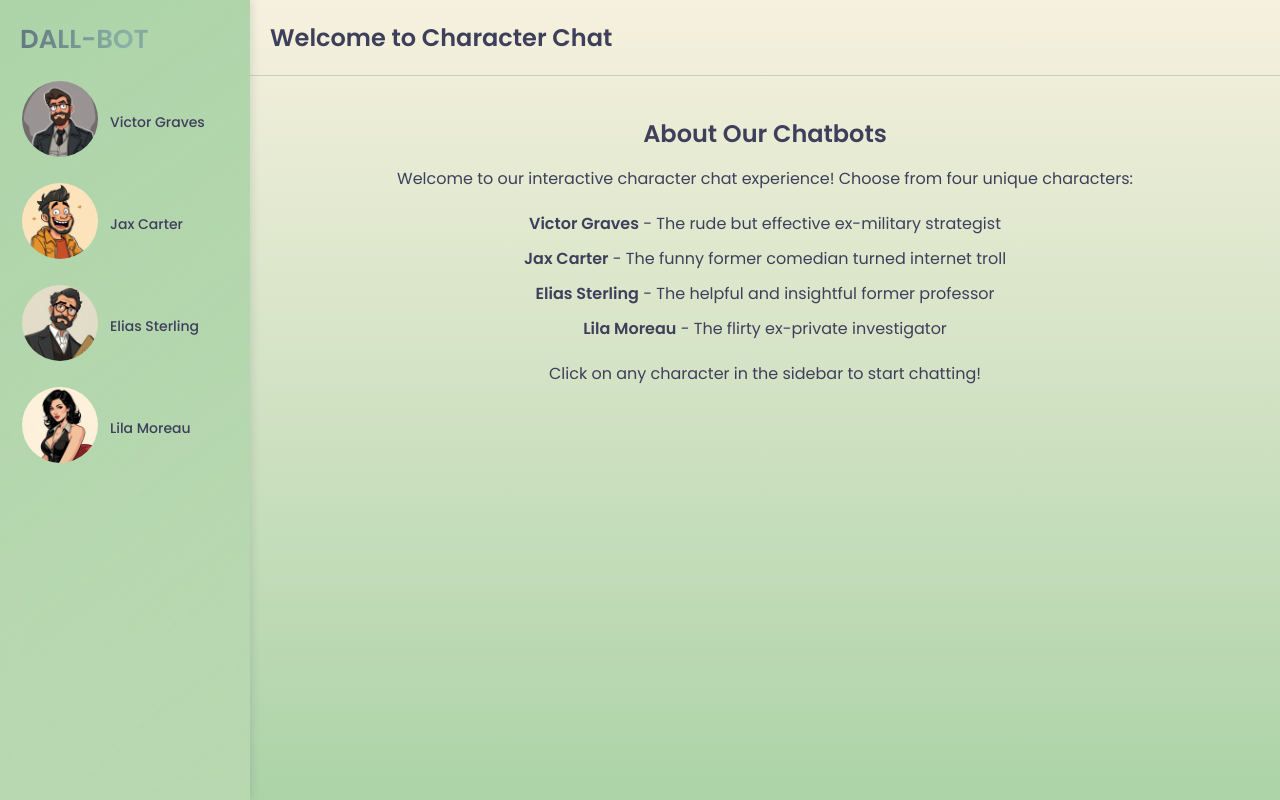
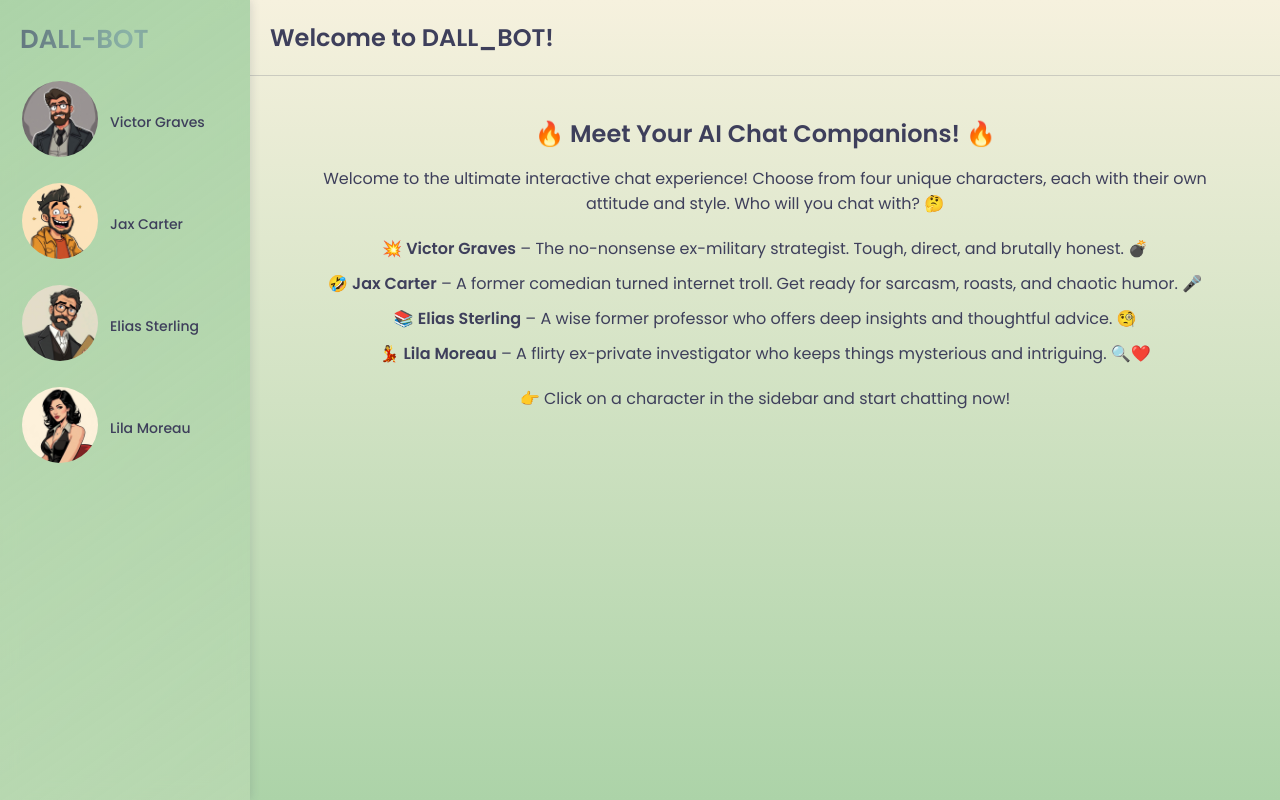
Before and after one commit to sidGoswami725/AI_ChatBot, a Flask app: page / in a window 1280 px wide. Run offline with Flask 3, Linux system fonts and the light colour scheme; parts of the project's set-up code (start-up, migrations or seed data) failed here and were passed over.

Commit message:
Update index.html better welcome page

```diff
--- a/backend/templates/index.html
+++ b/backend/templates/index.html
@@ -37,20 +37,23 @@
         </div>
         <div class="main-content">
             <div class="chat-header">
-                <h1>Welcome to Character Chat</h1>
+                <h1>Welcome to DALL_BOT!</h1>
             </div>
             <div class="chat-messages">
                 <div class="welcome-message">
-                    <h2>About Our Chatbots</h2>
-                    <p>Welcome to our interactive character chat experience! Choose from four unique characters:</p>
+                    <h2>🔥 Meet Your AI Chat Companions! 🔥</h2>
+                    <p>Welcome to the ultimate interactive chat experience! Choose from four unique characters, each with their own attitude and style. Who will you chat with? 🤔</p>
+
                     <ul>
-                        <li><strong>Victor Graves</strong> - The rude but effective ex-military strategist</li>
-                        <li><strong>Jax Carter</strong> - The funny former comedian turned internet troll</li>
-                        <li><strong>Elias Sterling</strong> - The helpful and insightful former professor</li>
-                        <li><strong>Lila Moreau</strong> - The flirty ex-private investigator</li>
+                        <li>💥 <strong>Victor Graves</strong> – The no-nonsense ex-military strategist. Tough, direct, and brutally honest. 💣</li>
+                        <li>🤣 <strong>Jax Carter</strong> – A former comedian turned internet troll. Get ready for sarcasm, roasts, and chaotic humor. 🎤</li>
+                        <li>📚 <strong>Elias Sterling</strong> – A wise former professor who offers deep insights and thoughtful advice. 🧐</li>
+                        <li>💃 <strong>Lila Moreau</strong> – A flirty ex-private investigator who keeps things mysterious and intriguing. 🔍❤️</li>
                     </ul>
-                    <p>Click on any character in the sidebar to start chatting!</p>
+
+                    <p>👉 Click on a character in the sidebar and start chatting now!</p>
                 </div>
+
             </div>
         </div>
     </div>
```
